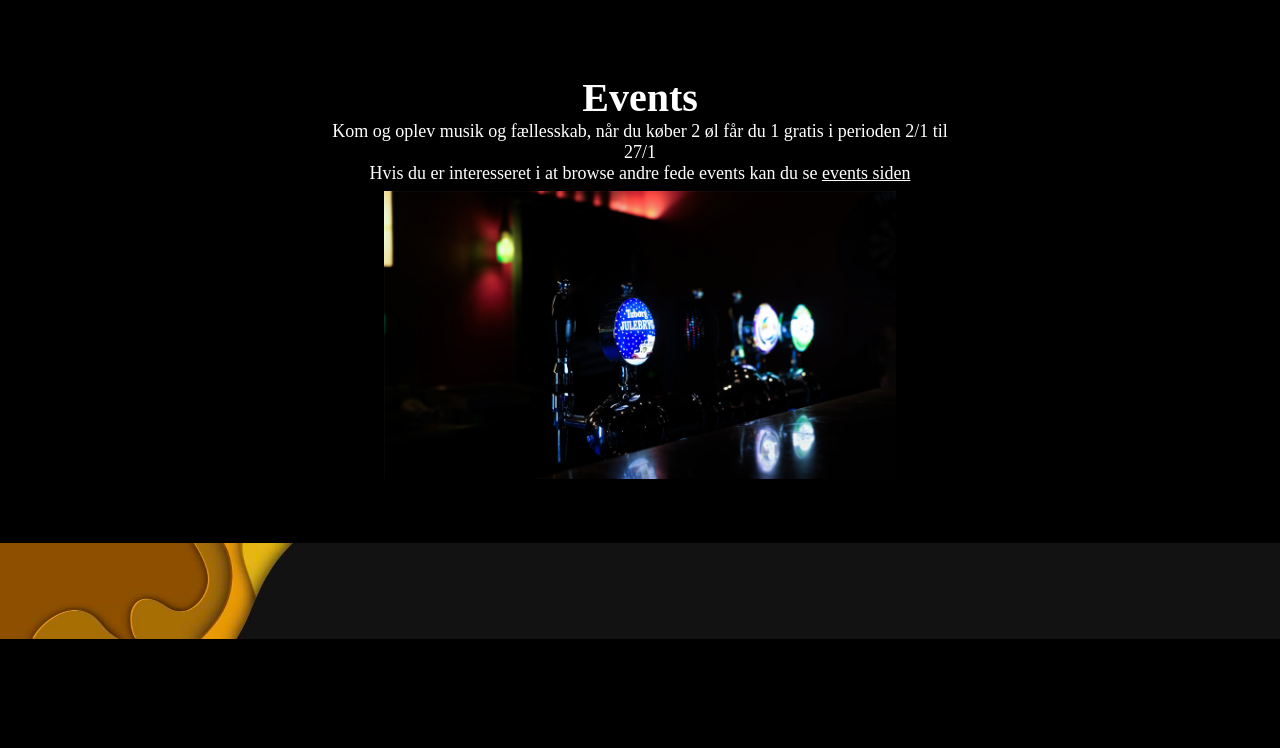
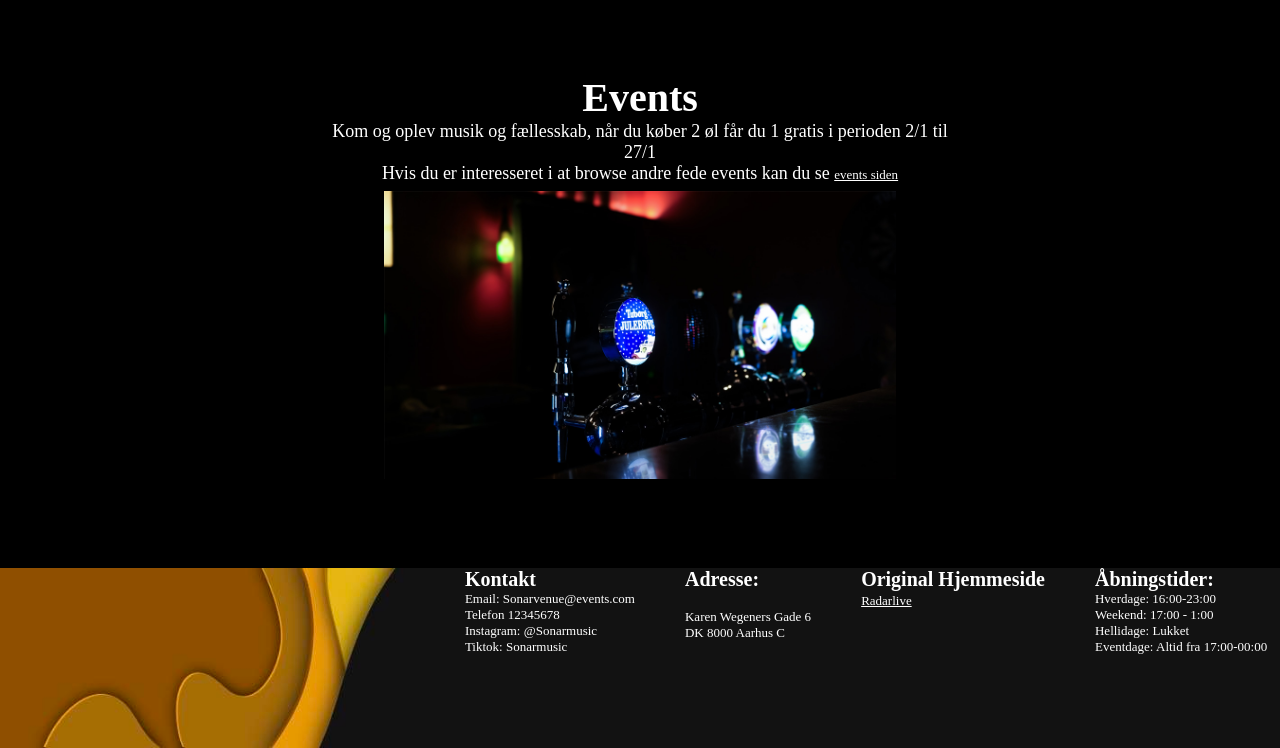
Before and after one commit to AlbertHetting/Sonar-Website, a plain HTML site: page index.html in a window 1280 px wide. Shown: the part 1938-2686 px from the top of the page. Before the commit the page ends 2577 px from the top, so only its background shows below. Drawn offline with Linux system fonts and the light colour scheme; a web font is replaced by a local one.

Commit message:
Done for the day

```diff
--- a/CSS/css.css
+++ b/CSS/css.css
@@ -284,22 +284,42 @@ main .box2{
 
 /* footer styling */
 
-.footerimg {
-  margin-top: 5%;
-  margin-bottom: .50px;
+footer{
+  margin-top: 7%;
+  height: 180px;
+}
+
+footer h1, h2, p, a{
+  font-family:"Mukta Mahee", serif;
+  color: white;
+}
+
+footer #contact{
+z-index: 500;
+margin-bottom: -50px;
+}
+
+footer{
+  background-image: url("../Images/footer.jpg");
+  background-repeat: no-repeat;
+  background-size: cover;
+
+}
+
+.footercontent{
+  margin-right: 2%;
   display: flex;
-  flex-direction: column;
-  align-items: center;
-  justify-content: center;
-  background-position: center;  /* Centers the image */
-  max-height: 12vh;
-  width: 100vw;
-  overflow: hidden;               /* Ensures it fills the width */
+  justify-content: end;
+  align-items: baseline;
+  gap: 150px;
 }
 
 
+
+
+
 /* Tablet (Ipad Air) Breakpoint*/
-@media(max-width:1400px){
+@media (max-width:1400px){
 
   .logo{
     z-index: 2;
@@ -430,6 +450,20 @@ main .content2 p{
   width: 80%;
   height: auto;
 }
+
+.footercontent{
+  margin-right: 1%;
+  gap: 50px;
+}
+
+.footercontent h1{
+  font-size: 20px;
+}
+
+.footercontent p, a{
+  font-size: 13px;
+}
+
 
 }
 
@@ -566,6 +600,10 @@ main .content2 p{
   align-self: center;
 }
 
+.content3 p{
+  text-align: start;
+}
+
 .box3{
   display: flex;
   flex-direction: column;
@@ -576,5 +614,4 @@ main .content2 p{
   width: 90%;
   height: auto;
 }
-
 }
--- a/index.html
+++ b/index.html
@@ -141,7 +141,46 @@ Hvis du er interesseret i at browse andre fede events kan du se <a href="Upcomin
 
 
 <footer>
-<img src="Images/footer.jpg" alt="Dyk ned i musik" class="footerimg">
+<section class="footercontent">
+  <div id="contact">
+  <h1>Kontakt</h1>
+  <p>
+Email: Sonarvenue@events.com <br>
+Telefon 12345678 <br>
+Instagram: @Sonarmusic <br>
+Tiktok: Sonarmusic <br>
+  </p>
+ </div>
+
+
+ <div id="adress">
+ <h1>Adresse: </h1> <br>
+ <p>
+ Karen Wegeners Gade 6<br>
+ DK 8000 Aarhus C<br>
+</p>
+ </div>
+
+ <div>
+<h1>Original Hjemmeside</h1>
+<a href="https://Radarlive.dk">Radarlive</a>
+ </div>
+
+ <div>
+<h1>Åbningstider:</h1>
+<p>
+Hverdage: 16:00-23:00 <br>
+Weekend: 17:00 - 1:00 <br>
+Hellidage: Lukket <br>
+Eventdage: Altid fra 17:00-00:00<br>
+
+</p>
+
+ </div>
+
+ </section>
+
+
 
 
 
```
